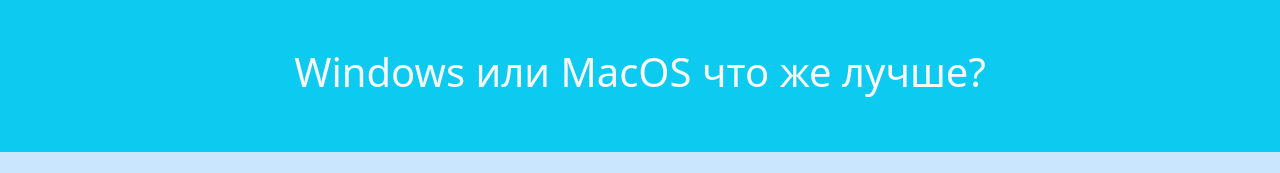
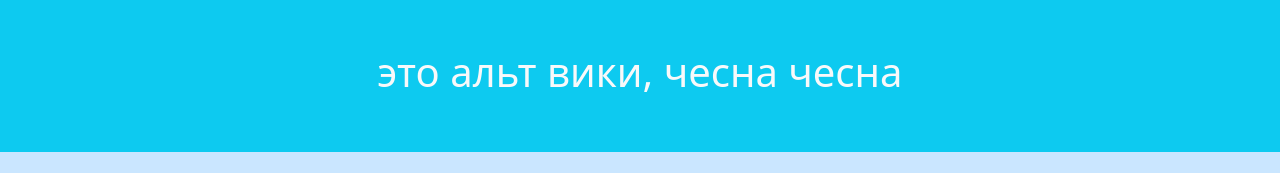
Before and after one commit to cliffi5/cliffi5.github.io, a plain HTML site: page index.html in a window 1280 px wide. Shown: the top 173 px of the page. Drawn offline with nearby package versions, Linux system fonts and the light colour scheme.

Commit message:
Update index.html

```diff
--- a/index.html
+++ b/index.html
@@ -31,7 +31,7 @@
 <body class="vse">
 
 <div class="container-fluid p-5 bg-info text-light text-center">
-    <h1>Windows или MacOS что же лучше?</h1>
+    <h1>это альт вики, чесна чесна</h1>
 </div>
 <div class="container-fluid p-4 text black">
     <div class="row">
```
